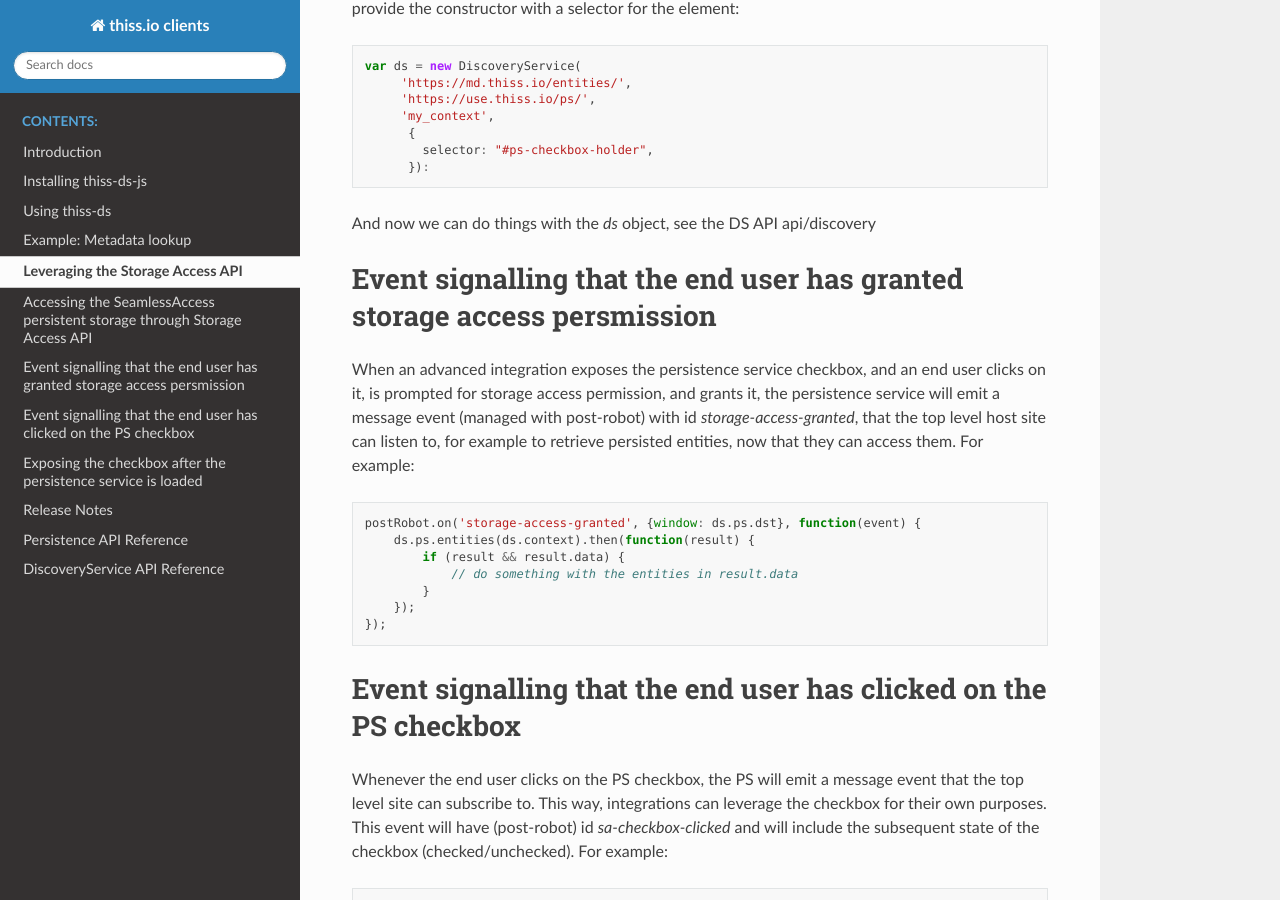
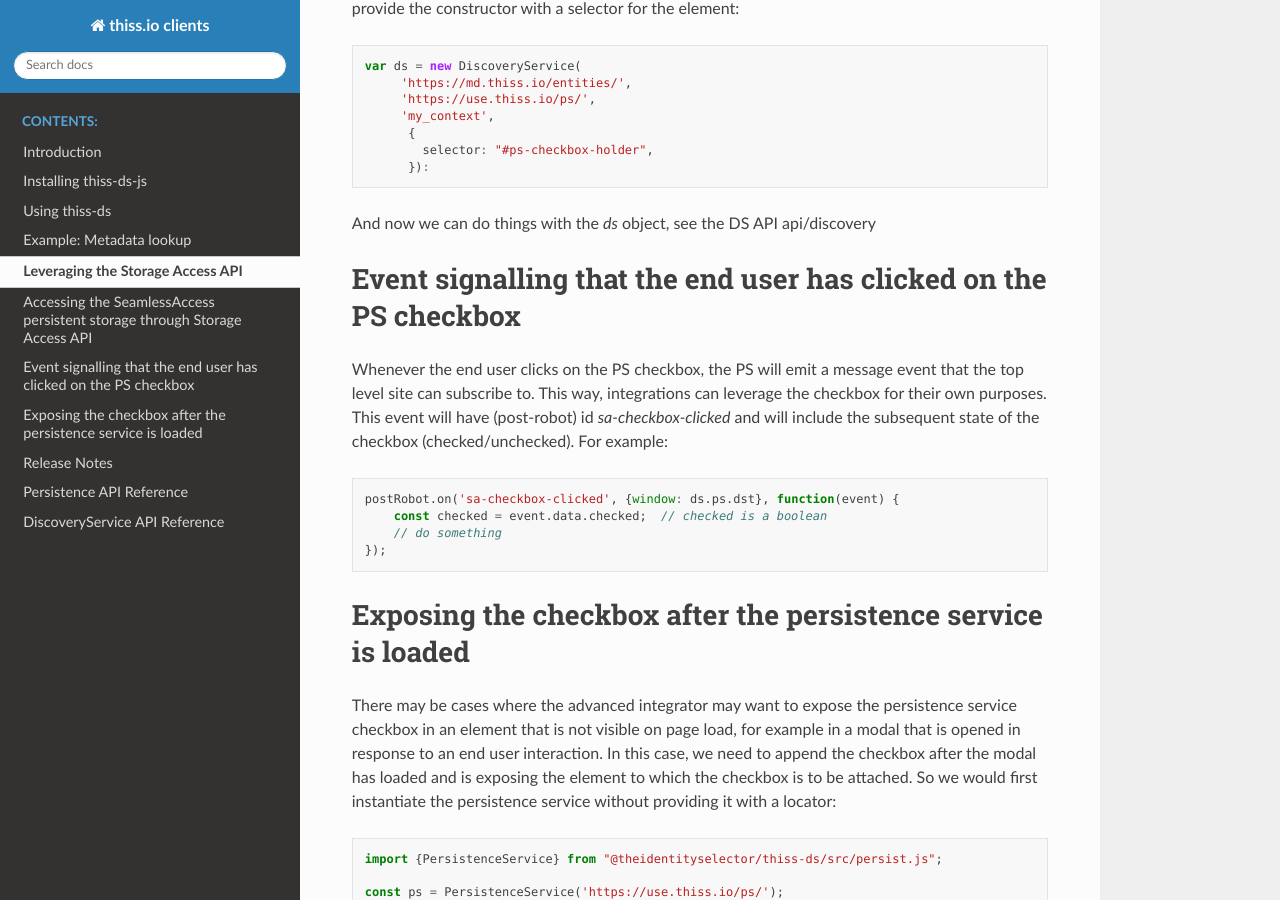
Before and after one commit to TheIdentitySelector/thiss-ds-js, a Sphinx documentation site: the page built from docs/using-saa.rst, in a window 1280 px wide and 900 px high, scrolled down 1755 px. Built offline with Sphinx 7.4.7 and the Read the Docs theme 3.1.0, drawn with Linux system fonts in a browser that asks for light colours.

Commit message:
update docs

```diff
--- a/docs/using-saa.rst
+++ b/docs/using-saa.rst
@@ -72,23 +72,6 @@ Firt we would add some HTML element to hold te checkbox, and the provide the con
 
 And now we can do things with the `ds` object, see the DS API :ref:`api/discovery`
 
-Event signalling that the end user has granted storage access persmission
-=========================================================================
-
-When an advanced integration exposes the persistence service checkbox, and an end user clicks on it, is prompted for storage access permission,
-and grants it, the persistence service will emit a message event (managed with post-robot) with id `storage-access-granted`,
-that the top level host site can listen to, for example to retrieve persisted entities, now that they can access them. For example:
-
-.. code-block:: js
-
-    postRobot.on('storage-access-granted', {window: ds.ps.dst}, function(event) {
-        ds.ps.entities(ds.context).then(function(result) {
-            if (result && result.data) {
-                // do something with the entities in result.data
-            }
-        });
-    });
-
 Event signalling that the end user has clicked on the PS checkbox
 =================================================================
 
```
